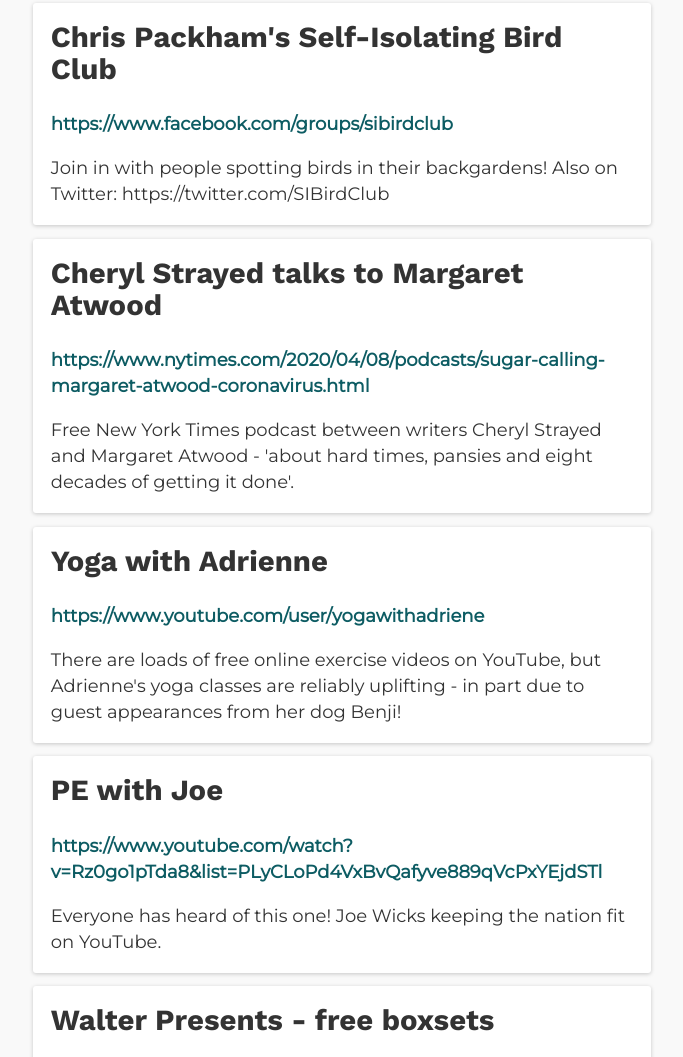
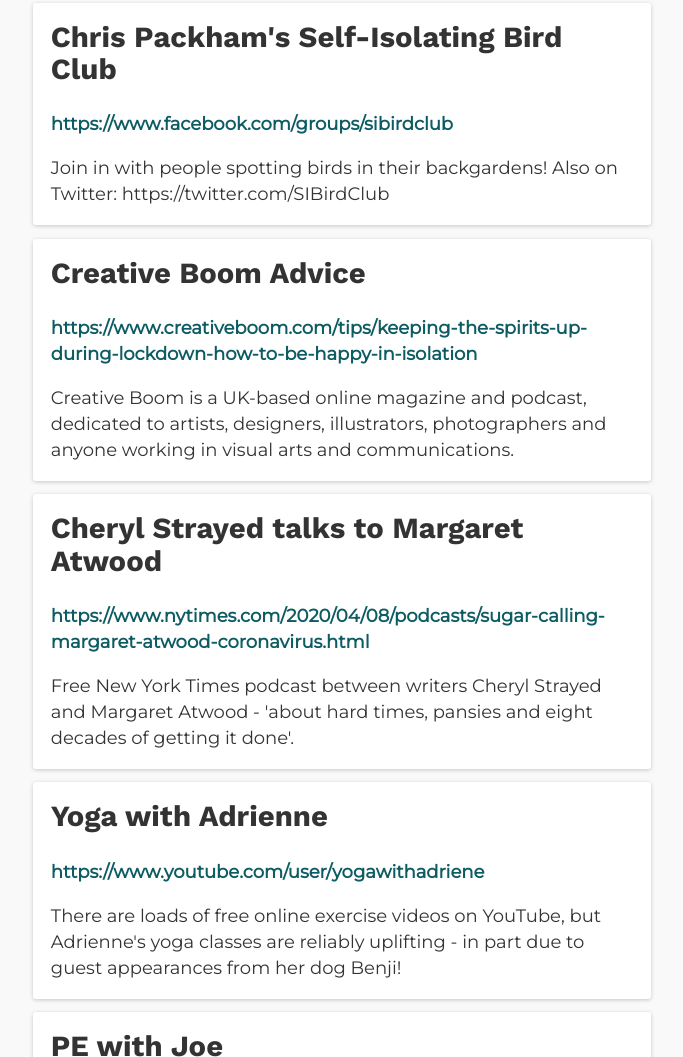
Before and after one commit to ClareBee/supporting-settle, a Gatsby site: page /positive-inspiration in a window 1280 px wide. Shown: the part 2436-3493 px from the top of the page, without its empty margins (311-994 px from the left). Built offline with nearby package versions, Linux system fonts and the light colour scheme; Gatsby itself is replaced by a stand-in of ours.

Commit message:
creative boom

```diff
--- a/src/data/positivestuff.js
+++ b/src/data/positivestuff.js
@@ -67,6 +67,14 @@
       "Join in with people spotting birds in their backgardens! Also on Twitter: https://twitter.com/SIBirdClub",
   },
   {
+    title: "Creative Boom Advice",
+    website:
+      "https://www.creativeboom.com/tips/keeping-the-spirits-up-during-lockdown-how-to-be-happy-in-isolation",
+    image: "",
+    description:
+      "Creative Boom is a UK-based online magazine and podcast, dedicated to artists, designers, illustrators, photographers and anyone working in visual arts and communications. ",
+  },
+  {
     title: "Cheryl Strayed talks to Margaret Atwood",
     website:
       "https://www.nytimes.com/2020/04/08/podcasts/sugar-calling-margaret-atwood-coronavirus.html",
```
